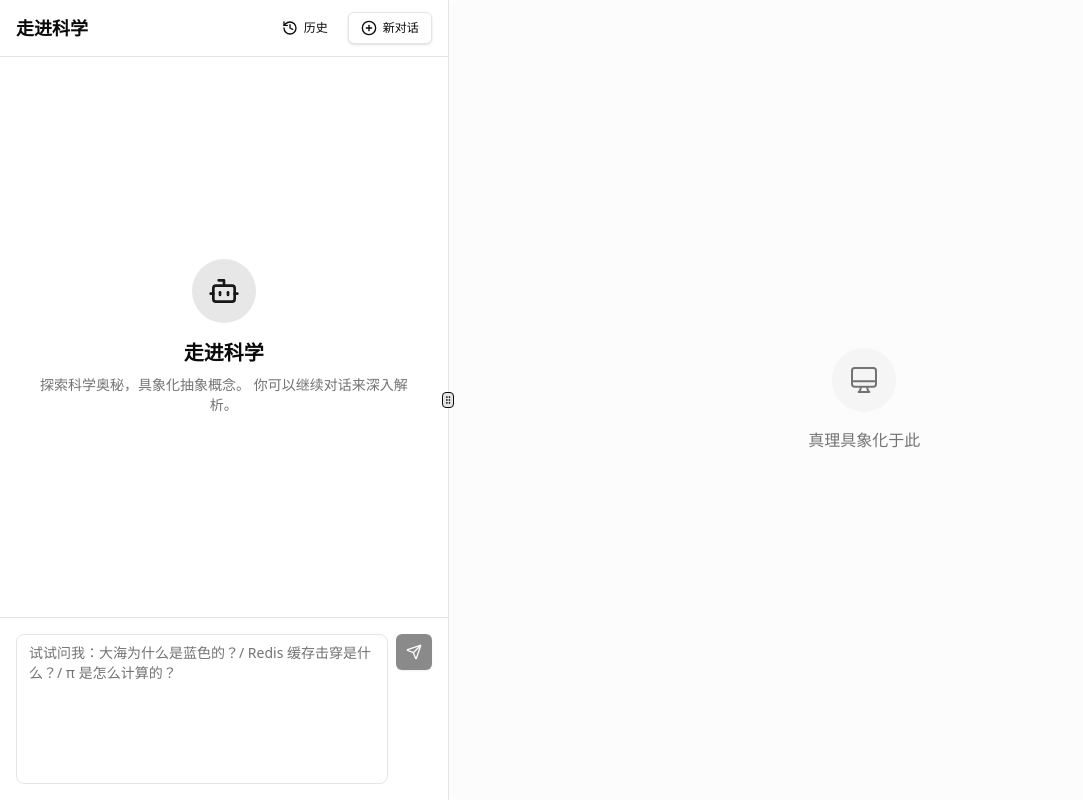
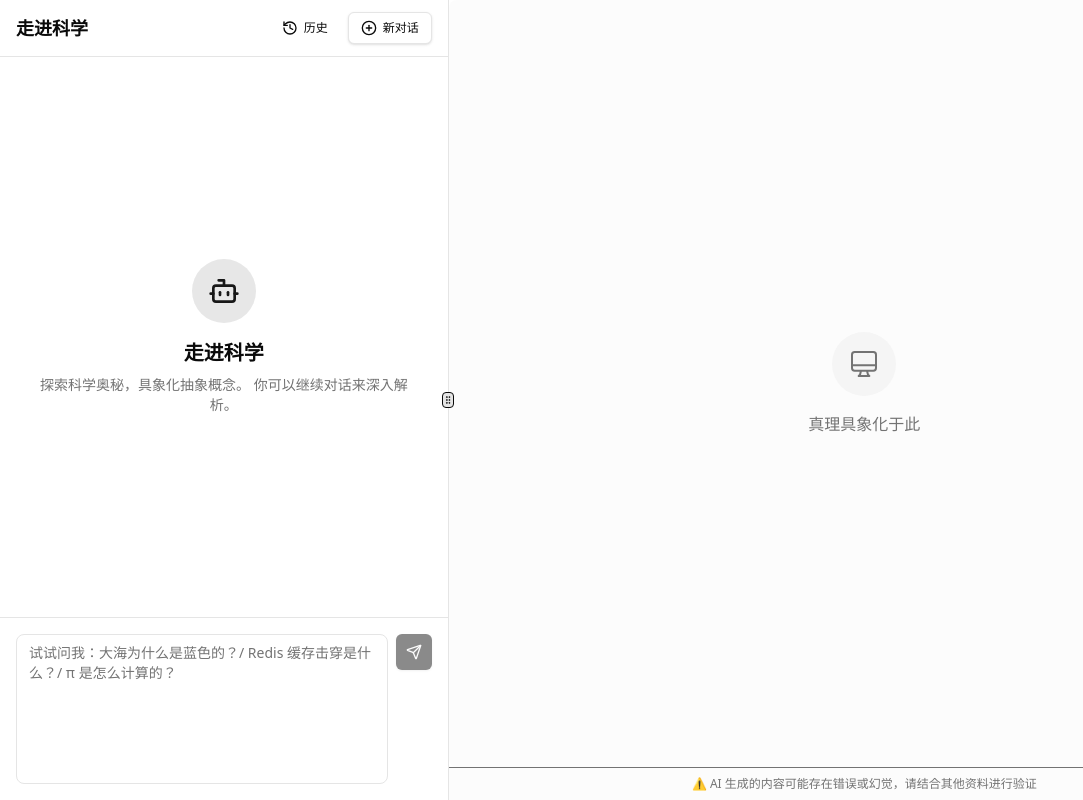
Before and after one commit to k1he/learnAI, a Next.js app: page / in a window 1280 px wide. Shown: the whole page, without its empty margins (0-1083 px from the left). Built offline with nearby package versions, Linux system fonts and the light colour scheme.

Commit message:
feat: add AI hallucination warning to visualizer pane

```diff
--- a/src/components/conversational/VisualizerPane.tsx
+++ b/src/components/conversational/VisualizerPane.tsx
@@ -21,7 +21,8 @@ export function VisualizerPane({
   className,
 }: VisualizerPaneProps) {
   return (
-    <div className={cn("h-full w-full", className)}>
+    <div className={cn("h-full w-full flex flex-col", className)}>
+      <div className="flex-1 min-h-0">
         <CodeRenderer
           code={visualization?.code ?? null}
           status={visualization?.status}
@@ -29,5 +30,9 @@ export function VisualizerPane({
           className="h-full"
         />
       </div>
+      <div className="shrink-0 px-3 py-2 text-xs text-muted-foreground bg-muted/30 border-t text-center">
+        ⚠️ AI 生成的内容可能存在错误或幻觉，请结合其他资料进行验证
+      </div>
+    </div>
   );
 }
```
Lines whose indentation alone changed are shown as unchanged.
